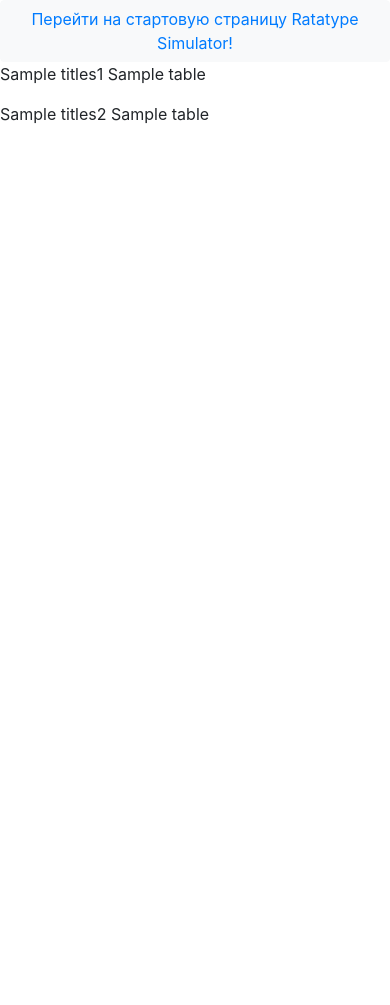
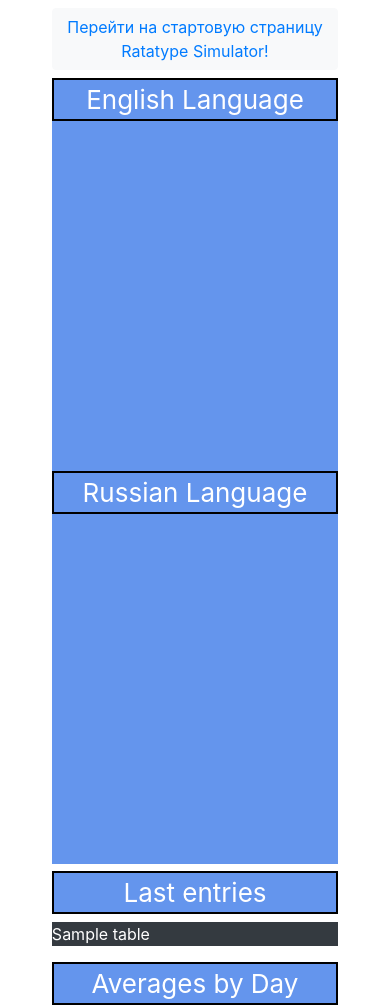
Before and after one commit to apastukhanov/RatatypeSimulator, a Flask app: template app/templates/statistics.html in a window 390 px wide. Before the commit the page ends 124 px from the top, so only its background shows below. Run offline with Flask 2, Linux system fonts and the light colour scheme; the template is opened without the code that fills it: most values are stand-ins (such as "Sample title", 1, 10 or a date in 2020); some libraries are stand-ins or nearby versions.

Commit message:
add scatter, gauge graphs to the  statistics page. Align table. Made statistics page prettier

```diff
--- a/app/calculator.py
+++ b/app/calculator.py
@@ -1,3 +1,4 @@
+import os.path
 from datetime import datetime
 
 import pandas as pd
@@ -46,7 +47,10 @@
     @classmethod
     def write_to_csv(cls, path):
         df = cls.read_data()
-        df.to_csv(path, index=False)
+        if os.path.exists(path):
+            df.to_csv(path, index=False)
+            return True
+        return False
 
     @classmethod
     def import_data_from_csv(cls, path):
--- a/app/main.py
+++ b/app/main.py
@@ -122,4 +122,4 @@
                                    confirm_close=True,
                                    width=1023, height=600)
     window.events.loaded += on_loaded
-    webview.start()
+    webview.start(debug=True)
--- a/app/server.py
+++ b/app/server.py
@@ -1,4 +1,12 @@
+import json
+
+import pandas as pd
 from flask import Flask, render_template
+
+import plotly
+
+import plotly.graph_objects as go
+from plotly.subplots import make_subplots
 
 from calculator import Calculator
 from user import User
@@ -32,15 +40,124 @@
     user = User()
     df = Calculator.read_data()
     df = df.loc[df["user"] == user.get_user()]
-    df1 = df.sort_values(by='timestamp', ascending=False).reset_index().drop('index', axis=1).head(10)
+    df['timestamp'] = pd.to_datetime(df['timestamp'], format='%Y-%m-%d %H:%M:%S.%f').dt.strftime('%d %B %Y, %H:%M')
+    df1 = df.sort_values(by='timestamp', ascending=False).reset_index().drop('index', axis=1).head(7)
     df2 = df.groupby(by="language")[['speed', 'accuracy']].mean()
 
+    fig1 = go.Figure(go.Indicator(
+        domain={'x': [0, 1], 'y': [0, 1]},
+        value=df2.loc['en', 'speed'],
+        mode="gauge+number+delta",
+        title={'text': "Speed"},
+        delta={'reference': 350},
+        gauge={'axis': {'range': [None, 500]},
+               'bar': {'color': "darkblue"},
+               'steps': [
+                   {'range': [0, 250], 'color': "lightgray"},
+                   {'range': [250, 400], 'color': "gray"}],
+               'threshold': {'line': {'color': "red", 'width': 4}, 'thickness': 0.75, 'value': 490}}))
+
+    fig2 = go.Figure(go.Indicator(
+        domain={'x': [0, 1], 'y': [0, 1]},
+        value=df2.loc['en', 'accuracy'],
+        mode="gauge+number+delta",
+        title={'text': "Accuracy"},
+        delta={'reference': 94},
+        gauge={'axis': {'range': [None, 100]},
+               'bar': {'color': "darkblue"},
+               'steps': [
+                   {'range': [0, 90], 'color': "lightgray"},
+                   {'range': [90, 100], 'color': "gray"}],
+               'threshold': {'line': {'color': "red", 'width': 4}, 'thickness': 0.75, 'value': 95}}))
+
+    fig3 = go.Figure(go.Indicator(
+        domain={'x': [0, 1], 'y': [0, 1]},
+        value=df2.loc['ru', 'speed'],
+        mode="gauge+number+delta",
+        title={'text': "Speed"},
+        delta={'reference': 350},
+        gauge={'axis': {'range': [None, 500]},
+               'bar': {'color': "darkblue"},
+               'steps': [
+                   {'range': [0, 250], 'color': "lightgray"},
+                   {'range': [250, 400], 'color': "gray"}],
+               'threshold': {'line': {'color': "red", 'width': 4}, 'thickness': 0.75, 'value': 490}}))
+
+    fig4 = go.Figure(go.Indicator(
+        domain={'x': [0, 1], 'y': [0, 1]},
+        value=df2.loc['ru', 'accuracy'],
+        mode="gauge+number+delta",
+        title={'text': "Accuracy"},
+        delta={'reference': 94},
+        gauge={'axis': {'range': [None, 100]},
+               'bar': {'color': "darkblue"},
+               'steps': [
+                   {'range': [0, 90], 'color': "lightgray"},
+                   {'range': [90, 100], 'color': "gray"}],
+               'threshold': {'line': {'color': "red", 'width': 4}, 'thickness': 0.75, 'value': 95}}))
+
+    df = Calculator.read_data()
+    df['timestamp'] = pd.to_datetime(df['timestamp'], format='%Y-%m-%d %H:%M:%S.%f')
+    df['timestamp'] = df['timestamp'].dt.strftime('%d.%m.%Y')
+
+    m = df.loc[(df['language'] == 'en') & (df['user'] == user.get_user())].groupby(by=['timestamp'])[
+        ['speed', 'accuracy']].mean()
+
+    d = df.loc[(df['language'] == 'ru') & (df['user'] == user.get_user())].groupby(by=['timestamp'])[
+        ['speed', 'accuracy']].mean()
+
+    fig = make_subplots(specs=[[{"secondary_y": True}]])
+
+    fig.add_trace(go.Scatter(
+        x=m.index,
+        y=m['accuracy'].values,
+        mode="lines",
+        name="accuracy EN"
+    ), secondary_y=True)
+
+    fig.add_trace(go.Scatter(
+        x=m.index,
+        y=m['speed'].values,
+        mode="lines",
+        name="speed EN",
+    ))
+
+    fig.add_trace(go.Scatter(
+        x=d.index,
+        y=d['speed'].values,
+        mode="lines",
+        name="speed RU",
+    ))
+
+    fig.add_trace(go.Scatter(
+        x=d.index,
+        y=d['accuracy'].values,
+        mode="lines",
+        name="accuracy RU",
+    ), secondary_y=True)
+
+    graphJSON1 = json.dumps(fig1, cls=plotly.utils.PlotlyJSONEncoder)
+    graphJSON2 = json.dumps(fig2, cls=plotly.utils.PlotlyJSONEncoder)
+    graphJSON3 = json.dumps(fig3, cls=plotly.utils.PlotlyJSONEncoder)
+    graphJSON4 = json.dumps(fig4, cls=plotly.utils.PlotlyJSONEncoder)
+    graphJSON5 = json.dumps(fig, cls=plotly.utils.PlotlyJSONEncoder)
+
     return render_template('statistics.html',
-                           tables1=[df1.to_html(classes='data', header="true")],
+                           tables1=[df1.to_html(classes='data', header="true", index=False)],
                            titles1=df1.columns.values,
                            tables2=[df2.to_html(classes='data', header="true")],
-                           titles2=df2.columns.values)
+                           titles2=df2.columns.values,
+                           graphJSON1=graphJSON1,
+                           graphJSON2=graphJSON2,
+                           graphJSON3=graphJSON3,
+                           graphJSON4=graphJSON4,
+                           graphJSON5=graphJSON5
+                           )
 
 
 def start_server():
     app.run(host="0.0.0.0", port=80)
+
+
+if __name__ == "__main__":
+    start_server()
--- a/app/templates/statistics.html
+++ b/app/templates/statistics.html
@@ -3,30 +3,96 @@
 <head>
     <meta charset="UTF-8">
      <link rel="stylesheet" href="https://cdn.jsdelivr.net/npm/bootstrap@4.6.1/dist/css/bootstrap.min.css" integrity="sha384-zCbKRCUGaJDkqS1kPbPd7TveP5iyJE0EjAuZQTgFLD2ylzuqKfdKlfG/eSrtxUkn" crossorigin="anonymous">
-    <title>Blank page</title>
+    <title>Statistics</title>
 </head>
+<style>
+    table {
+        width:100%;
+    }
+    .w-101 {
+        border:2px solid black;
+        margin-bottom: 0px;
+        padding-left: 10%;
+        padding-right: 10%;
+        text-align: center;
+        font-size: 26px;
+        color: white
+    }
+
+    th {
+        text-align: center;
+        font-size: 26px;
+    }
+
+    tr {
+        text-align: center;
+    }
+
+    #container {
+       width: 73.4%;
+        margin-left:13.3%;
+        margin-top: 2%;
+    }
+
+    .container {
+       width: 73.4%;
+        margin-left:13.3%;
+        margin-top: 2%;
+        padding: 0%;
+    }
+</style>
 <body>
-    <div id="container">
+    <div id="container" style="">
         <div class="box">
             <button type="button" class="btn btn-light w-100 add-top"><a href="http://0.0.0.0:80/start" class="link">
                 Перейти на стартовую страницу Ratatype Simulator!</a></button>
         </div>
     </div>
-    <div class="table">
-        {% for table in tables1 %}
-                {{titles1[loop.index]}}
-                {{ table|safe }}
-        {% endfor %}
+
+    <div class="col-container" style="background: cornflowerblue; width: 73.4%; margin-left:13.3%; margin-top: 2%">
+        <p class="w-101">English Language</p>
+
+        <div class="row" style="height: 350px; margin-top: 0px">
+            <div id='chart1' class='col-md-6'></div>
+            <div id='chart2' class='col-md-6'></div>
+        </div>
+        <p class="w-101">Russian Language</p>
+        <div class="row" style="height: 350px">
+            <div id='chart3' class='col-md-6'></div>
+            <div id='chart4' class='col-md-6'></div>
+        </div>
     </div>
 
-    <div class="table">
-        {% for table in tables2 %}
-                {{titles2[loop.index]}}
-                {{ table|safe }}
-        {% endfor %}
+    <div class="caption text-center" style="background:cornflowerblue; width: 73.4%; margin-left:13.3%; margin-top: 2%; margin-bottom: 0.2%">
+        <p class="w-101">Last entries</p>
     </div>
 
+    <div class="container" style="">
+        <div class="table table-hover table-dark table-bordered"  style="align-content: center">
+            {% for table in tables1 %}
+            {{ table|safe }}
+            {% endfor %}
+        </div>
+    </div>
 
+     <div class="col-container" style="background: cornflowerblue; width: 73.4%; margin-left:13.3%; margin-top: 2%">
+        <p class="w-101">Averages by Day</p>
+            <div id='chart5'></div>
+    </div>
+<script src='https://cdn.plot.ly/plotly-latest.min.js'></script>
+<script type='text/javascript'>
+    var graph1 = {{graphJSON1 | safe}};
+    var graph2 = {{graphJSON2 | safe}};
+    var graph3 = {{graphJSON3 | safe}};
+    var graph4 = {{graphJSON4 | safe}};
+    var graph5 = {{graphJSON5 | safe}};
+    Plotly.plot('chart1',graph1,{});
+    Plotly.plot('chart2',graph2,{});
+    Plotly.plot('chart3',graph3,{});
+    Plotly.plot('chart4',graph4,{});
+    Plotly.plot('chart5',graph5,{});
+</script>
 
 </body>
+
 </html>
```
